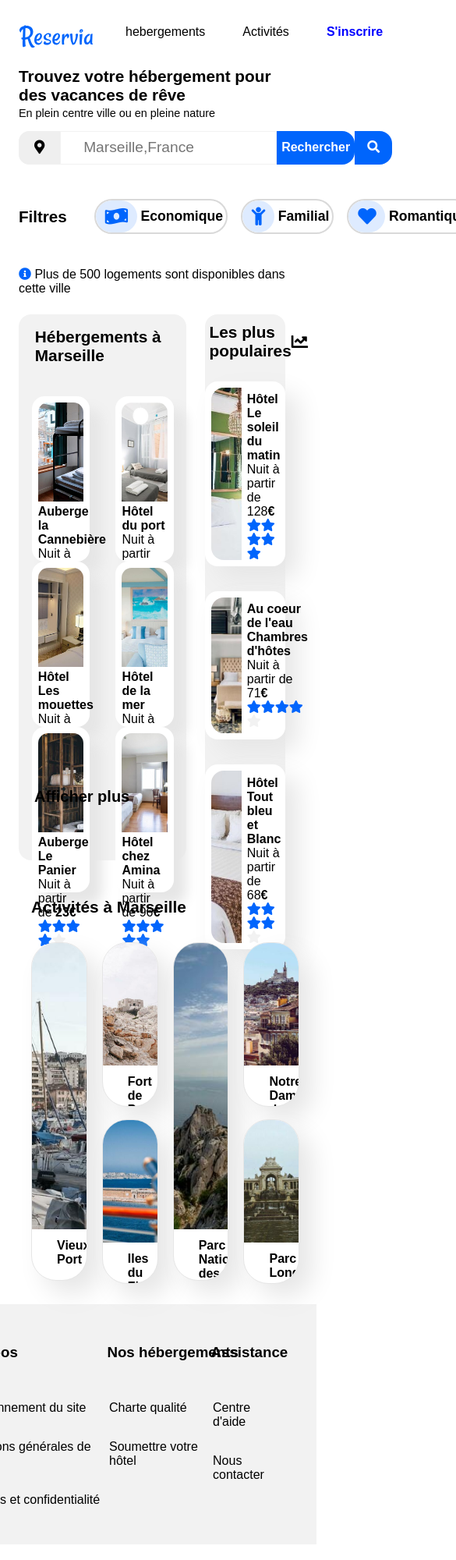
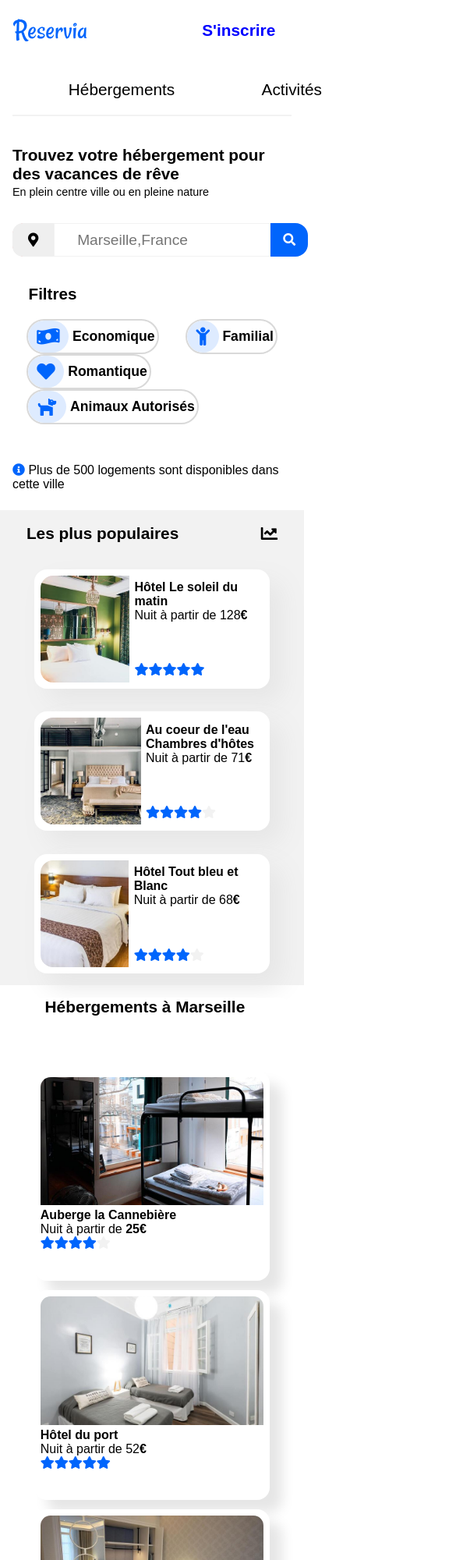
Before and after one commit to Dokkalfars/P2-Reservia, a plain HTML site: page Page_Accueil.html in a window 390 px wide. Shown: the top 2000 px of the page at 78% size, 585 px wide, since content can reach past the window. Drawn offline with Linux system fonts and the light colour scheme; a web font is replaced by a local one.

Commit message:
Version 3: Modification HTML et Responsive Mobile

```diff
--- a/Page_Accueil.html
+++ b/Page_Accueil.html
@@ -1,5 +1,5 @@
 <!DOCTYPE html>
-<html>
+<html lang="fr">
 <head>
 	<meta charset="utf-8">
 	<link rel="stylesheet" type="text/css" href="style.css">
@@ -8,50 +8,51 @@
 </head>
 <body>
 	<!-- Header -->
-	<header>
-			<img src="images/logo/Reservia.svg" alt="Logo Reservia">
-			<nav >
-				<ul id="navigation">
-					<li class="ElemNav"><a href="#HebergMarseille" class="lienpage">hebergements</a></li>
+	<header id="Entete">
+			<img src="images/logo/Reservia.svg" alt="Logo Reservia" id="LogoReservia" class="ElementEntete">
+			<nav id="navigation">
+				<ul id="navigationUL" class="ElementEntete">
+					<li class="ElemNav"><a href="#HebergMarseille" class="lienpage">Hébergements</a></li>
 					<li class="ElemNav"><a href="#activites" class="lienpage">Activités</a></li>
-					<li class="ElemNav"><a href="Logon" class="lienpage"><em>S'inscrire</em></a></li>
 				</ul>
 			</nav>
+			<a href="Logon" class="lienpage ElementEntete" id="Logon"><em>S'inscrire</em></a>
 	</header>
 
 	<!-- Section de Recherche -->
 	<section>
 		<h2>Trouvez votre hébergement pour des vacances de rêve</h2>
 		<p>En plein centre ville ou en pleine nature</p>
-		<section id="recherche">
+		<div id="recherche">
 			<button id="localisation"><i class="fas fa-map-marker-alt fa-lg elementsearch"></i></button>
 			<input type="search" id="mysearch" class="elementsearch" name="rechercher" placeholder="Marseille,France">
 			<button id="search" class="elementsearch">Rechercher</button>
 			<button id="IconSearch" class="elementsearch"><i class="fas fa-search"></i></button>
-		</section>
+		</div>
 
 		<section id="filtres">
 			<h3>Filtres</h3>
-			<div id="ContainerFiltres"><div>
-				<a href="hebergements.html#Economique"class="contentfiltre">
+			<div id="ContainerFiltres">
+				<div>
+					<a href="hebergements.html#Economique" class="contentfiltre">
 					<i class="fas fa-money-bill-wave fa-lg iconfiltre"></i>
 					Economique
 					</a>
 				</div>
 				<div>
-				<a href="hebergements.html#Familial"class="contentfiltre">
+					<a href="hebergements.html#Familial" class="contentfiltre">
 					<i class="fas fa-child fa-lg iconfiltre"></i>
 					Familial
 					</a>
 				</div>
 				<div>
-				<a href="hebergements.html#Romantique"class="contentfiltre">
+					<a href="hebergements.html#Romantique" class="contentfiltre">
 					<i class="fas fa-heart fa-lg iconfiltre fa-lg iconfiltre"></i>
 					Romantique
 					</a>
 				</div>
 				<div>
-				<a href="hebergements.html#Animaux"class="contentfiltre">
+					<a href="hebergements.html#Animaux" class="contentfiltre">
 					<i class="fas fa-dog fa-lg iconfiltre"></i>
 					Animaux Autorisés
 					</a>
@@ -68,70 +69,71 @@
 	</div>
 
 	<!-- Section regroupant Hergement Marseille et Populaires -->
-	<section id="Hebergements">
+	<div id="Hebergements">
 
 		<!-- sous Section Hebergement Marseille -->
 		<section id="HebergMarseille">
 			<h2 id="TitreMars">Hébergements à Marseille</h2>
-			<section class="ContHebergMarseille">
+			<div class="ContHebergMarseille">
 					<figure class="elementsMars">
 						<a href="">
 							<img src="images/hebergements/4_small/marcus-loke-WQJvWU_HZFo-unsplash.jpg" alt="Auberge la cannebière" class="imagesHeberg">
-
+						</a>
 							<figcaption><strong>Auberge la Cannebière</strong><br />
 							Nuit à partir de <strong>25€</strong> <br>
 							<i class="fas fa-star colorstar"></i><i class="fas fa-star colorstar"></i><i class="fas fa-star colorstar"></i><i class="fas fa-star colorstar"></i><i class="fas fa-star star"></i></figcaption>
-						</a>
+
 					</figure>
 					<figure class="elementsMars">
 						<a href="">
 							<img src="images/hebergements/4_small/fred-kleber-gTbaxaVLvsg-unsplash.jpg" alt="Hôtel du port" class="imagesHeberg">
+							</a>
 							<figcaption><strong>Hôtel du port</strong><br />
 							Nuit à partir de 52<strong>€</strong> <br>
 							<i class="fas fa-star colorstar"></i><i class="fas fa-star colorstar"></i><i class="fas fa-star colorstar"></i><i class="fas fa-star colorstar"></i><i class="fas fa-star colorstar"></i>
 							</figcaption>
-						</a>
+
 					</figure>
 					<figure class="elementsMars">
 						<a href="">
 							<img src="images/hebergements/4_small/reisetopia-B8WIgxA_PFU-unsplash.jpg" alt="Hôtel Les mouettes" class="imagesHeberg">
+							</a>
 							<figcaption><strong>Hôtel Les mouettes</strong><br />
 							Nuit à partir de 76<strong>€</strong> <br>
 							<i class="fas fa-star colorstar"></i><i class="fas fa-star colorstar"></i><i class="fas fa-star colorstar"></i><i class="fas fa-star colorstar"></i><i class="fas fa-star star"></i>
 							</figcaption>
-						</a>
 					</figure>
 					<figure class="elementsMars">
 						<a href="">
 							<img src="images/hebergements/4_small/annie-spratt-Eg1qcIitAuA-unsplash.jpg" alt="Hôtel de la mer"  class="imagesHeberg">
+							</a>
 							<figcaption><strong>Hôtel de la mer</strong><br />
 							Nuit à partir de 46<strong>€</strong><br>
 							<i class="fas fa-star colorstar"></i><i class="fas fa-star colorstar"></i><i class="fas fa-star colorstar"></i><i class="fas fa-star star"></i><i class="fas fa-star star"></i>
 							</figcaption>
-						</a>
 					</figure>
 					<figure class="elementsMars">
 						<a href="">
 							<img src="images/hebergements/4_small/nicate-lee-kT-ZyaiwBe0-unsplash.jpg" alt="Auberge Le Panier"  class="imagesHeberg">
+							</a>
 							<figcaption><strong>Auberge Le Panier</strong><br />
 							Nuit à partir de <strong>23€</strong> <br>
 							<i class="fas fa-star colorstar"></i><i class="fas fa-star colorstar"></i><i class="fas fa-star colorstar"></i><i class="fas fa-star colorstar"></i><i class="fas fa-star star"></i>
 							</figcaption>
-						</a>
 					</figure>
 					<figure class="elementsMars">
 						<a href="">
 							<img src="images/hebergements/4_small/febrian-zakaria-M6S1WvfW68A-unsplash.jpg" alt="Hôtel chez Amina"  class="imagesHeberg">
+							</a>
 							<figcaption><strong>Hôtel chez Amina</strong><br />
 							Nuit à partir de 96<strong>€</strong> <br>
 							<i class="fas fa-star colorstar"></i><i class="fas fa-star colorstar"></i><i class="fas fa-star colorstar"></i><i class="fas fa-star colorstar"></i><i class="fas fa-star colorstar"></i>
 							</figcaption>
-						</a>
 					</figure>
-			</section>
-			<section id="ShowMore">
+			</div>
+			<div id="ShowMore">
 				<a href="">Afficher plus</a>
-			</section>
+			</div>
 
 		</section>
 
@@ -140,10 +142,11 @@
 				<div id="TitrePop">
 					<h2>Les plus populaires</h2><i class="fas fa-chart-line fa-lg" id="iconPop"></i>
 				</div>
-				<section id="ContPopulaire">
+				<div id="ContPopulaire">
 					<figure class="BoxElementsPop">
 						<a href="" class="ElementsPop">
 							<img src="images/hebergements/4_small/emile-guillemot-Bj_rcSC5XfE-unsplash.jpg" alt="Hôtel Le soleil du matin"  class="imagesPop">
+							</a>
 							<figcaption class="DescriptionPop">
 								<div>
 									<strong>Hôtel Le soleil du matin</strong><br />
@@ -153,12 +156,12 @@
 									<i class="fas fa-star colorstar"></i><i class="fas fa-star colorstar"></i><i class="fas fa-star colorstar"></i><i class="fas fa-star colorstar"></i><i class="fas fa-star colorstar"></i>
 								</div>
 							</figcaption>
-						</a>
 					</figure>
 
 					<figure class="BoxElementsPop">
 						<a href="" class="ElementsPop">
 							<img src="images/hebergements/4_small/aw-creative-VGs8z60yT2c-unsplash.jpg" alt="Au coeur de l'eau Chambres d'hôtes"  class="imagesPop">
+							</a>
 							<figcaption class="DescriptionPop">
 								<div>
 									<strong>Au coeur de l'eau <br>
@@ -169,11 +172,11 @@
 									<i class="fas fa-star colorstar"></i><i class="fas fa-star colorstar"></i><i class="fas fa-star colorstar"></i><i class="fas fa-star colorstar"></i><i class="fas fa-star star"></i>
 								</div>
 							</figcaption>
-						</a>
 					</figure>
 					<figure class="BoxElementsPop">
 						<a href="" class="ElementsPop">
 							<img src="images/hebergements/4_small/febrian-zakaria-sjvU0THccQA-unsplash.jpg" alt="Hôtel Tout bleu et Blanc"  class="imagesPop">
+							</a>
 							<figcaption class="DescriptionPop">
 								<div>
 									<strong>Hôtel Tout bleu et Blanc</strong><br />
@@ -183,67 +186,58 @@
 									<i class="fas fa-star colorstar"></i><i class="fas fa-star colorstar"></i><i class="fas fa-star colorstar"></i><i class="fas fa-star colorstar"></i><i class="fas fa-star star"></i>
 								</div>
 							</figcaption>
-						</a>
 					</figure>
+				</div>
 		</section>
-		</section>
-	</section>
+	</div>
 
 	<!-- Section Activités -->
 	<section id="activites">
 		<h2>Activités à Marseille</h2>
-		<section id="ContActivites">
-			<section class="ContElemActivites">
-				<a href="">
-					<figure class="elementsFull">
-						<img src="images/activites/4_small/reno-laithienne-QUgJhdY5Fyk-unsplash.jpg" alt="Vieux Port"  class="imagesFullAct">
+		<div id="ContActivites">
+					<figure class="BoxAct">
+						<a href="" class="ElementAct">
+							<img src="images/activites/4_small/reno-laithienne-QUgJhdY5Fyk-unsplash.jpg" alt="Vieux Port"  class="imagesAct">
+							</a>
 							<figcaption class="DescriptionAct"><strong>Vieux Port</strong><br />
 							</figcaption>
 					</figure>
+					<figure class="BoxAct">
+						<a href="">
+							<img src="images/activites/4_small/paul-hermann-QFTrLdQIRhI-unsplash.jpg" alt="Fort de Pomègues"  class="imagesAct">
 							</a>
-			</section>
-			<section class="ContElemActivites">
-				<a href="">
-					<figure class="elementsHalf">
-						<img src="images/activites/4_small/paul-hermann-QFTrLdQIRhI-unsplash.jpg" alt="Fort de Pomègues"  class="imagesHalfAct">
 							<figcaption class="DescriptionAct"><strong>Fort de Pomègues</strong><br />
 							</figcaption>
 					</figure>
+					<figure class="BoxAct">
+						<a href="">
+							<img src="images/activites/4_small/kevin-hikari-rV_Qd1l-VXg-unsplash.jpg" alt="Iles du Fioul"  class="imagesAct">
 							</a>
-				<a href="">
-					<figure class="elementsHalf">
-						<img src="images/activites/4_small/kevin-hikari-rV_Qd1l-VXg-unsplash.jpg" alt="Iles du Fioul"  class="imagesHalfAct">
 							<figcaption class="DescriptionAct"><strong>Iles du Fioul</strong><br />
 							</figcaption>
 					</figure>
+					<figure class="BoxAct">
+						<a href="">
+							<img src="images/activites/4_small/kilyan-sockalingum-NR8-cBCN3aI-unsplash.jpg" alt="Parc Nationel des Calanques"  class="imagesAct">
 							</a>
-			</section>
-			<section class="ContElemActivites">
-				<a href="">
-					<figure class="elementsFull">
-						<img src="images/activites/4_small/kilyan-sockalingum-NR8-cBCN3aI-unsplash.jpg" alt="Parc Nationel des Calanques"  class="imagesFullAct">
 							<figcaption class="DescriptionAct"><strong>Parc Nationel des Calanques</strong><br />
 							</figcaption>
 					</figure>
+					<figure class="BoxAct">
+						<a href="">
+							<img src="images/activites/4_small/florian-wehde-xW9e8gdotxI-unsplash.jpg" alt="Notre-Dame-de-la-Garde"  class="imagesAct">
 							</a>
-			</section>
-			<section class="ContElemActivites">
-				<a href="">
-					<figure class="elementsHalf">
-						<img src="images/activites/4_small/florian-wehde-xW9e8gdotxI-unsplash.jpg" alt="Notre-Dame-de-la-Garde"  class="imagesHalfAct">
 							<figcaption class="DescriptionAct"><strong>Notre-Dame-de-la-Garde</strong><br />
 							</figcaption>
 					</figure>
+					<figure class="BoxAct">
+						<a href="">
+							<img src="images/activites/4_small/lena-paulin-wH2-EJoDcV0-unsplash.jpg" alt="Parc Longchamp"  class="imagesAct">
 							</a>
-				<a href="">
-					<figure class="elementsHalf">
-						<img src="images/activites/4_small/lena-paulin-wH2-EJoDcV0-unsplash.jpg" alt="Parc Longchamp"  class="imagesHalfAct">
 							<figcaption class="DescriptionAct"><strong>Parc Longchamp</strong><br />
 							</figcaption>
 					</figure>
-				</a>
-			</section>
-		</section>
+		</div>
 	</section>
 
 	<!-- Footer -->
@@ -251,23 +245,23 @@
 		<nav class="propos">
 			<h3>A propos</h3>
 			<ul>
-				<li><a href="">Fonctionnement du site</a></li>
-				<li><a href="">Conditions générales de ventes</a></li>
-				<li><a href="">Données et confidentialité</a></li>
+				<li class="ElementPropos"><a href="">Fonctionnement du site</a></li>
+				<li class="ElementPropos"><a href="">Conditions générales de ventes</a></li>
+				<li class="ElementPropos"><a href="">Données et confidentialité</a></li>
 			</ul>
 		</nav>
 		<nav class="propos">
 			<h3>Nos hébergements</h3>
 			<ul>
-				<li><a href="">Charte qualité</a></li>
-				<li><a href="">Soumettre votre hôtel</a></li>
+				<li class="ElementPropos"><a href="">Charte qualité</a></li>
+				<li class="ElementPropos"><a href="">Soumettre votre hôtel</a></li>
 			</ul>
 		</nav>
 		<nav class="propos">
 			<h3>Assistance</h3>
 			<ul>
-				<li><a href="">Centre d'aide</a></li>
-				<li><a href="mailto:contact@reservia.com">Nous contacter</a></li>
+				<li class="ElementPropos"><a href="">Centre d'aide</a></li>
+				<li class="ElementPropos"><a href="mailto:contact@reservia.com">Nous contacter</a></li>
 			</ul>
 		</nav>
 	</footer>
--- a/style.css
+++ b/style.css
@@ -14,7 +14,7 @@
 body {
 	font-family: Raleway, Arial, Verdana, sans-serif;
 	color: black;
-	padding: 1em;
+	padding: 0.5em;
 }
 
 h2 {
@@ -44,16 +44,42 @@ a:hover {
 
 /*Header*/
 
-header {
-	display: flex;
-	justify-content: space-between;
+#Entete {
+	display: grid ;
+	align-items: center;
+	width: 100%;
 }
 
-/*Navigation*/
+#LogoReservia {
+	grid-row-start: 1;
+	grid-row-end: 2;
+	grid-column-start: 1;
+	grid-column-end: 8;
+	}
 
 #navigation {
+	grid-row-start: 1;
+	grid-row-end: 2;
+	grid-column-start: 7;
+	grid-column-end: 9;
+	}
+
+#navigationUL {
 	display: flex;
+	justify-content:space-around;
 }
+
+#Logon {
+	grid-row-start: 1;
+	grid-row-end: 2;
+	grid-column-start: 9;
+	grid-column-end: 10;
+	text-align: center;
+	}
+
+
+
+/*Navigation*/
 
 ul
 {
@@ -62,16 +88,16 @@ ul
 
 nav li
 {
-	margin-right: 3em;
+/*	margin-right: 3em; */
 }
 
 nav {
-	margin-top: -2.5em;
+	margin-top: -2em;
 }
 
 li {
 	padding-top: 2em;
-	margin-top: -0em;
+	margin-top: 0em;
 }
 
 .ElemNav:hover {
@@ -231,7 +257,7 @@ p {
 
 #TitreMars {
 	padding-left: 1em;
-	margin: 0em 0em 0em 1em
+	margin: 0em 0em 0em 1em;
 	width: 90%;
 	height: 10%;
 }
@@ -308,18 +334,20 @@ p {
 	height: 35%;
 	padding: 0.5em;
 	border-radius: 1em;
+	display: flex;
+	justify-content: flex-start;
 }
 
 .ElementsPop {
-	display: flex;
+
 	height: 100%;
-	width: 100%;
+	width: 45%;
 }
 
 .imagesPop {
 	object-fit: cover;
 	height: 100%;
-	width: 45%;
+	width: 100%;
 	border-radius: 1em 0em 0em 1em;
 }
 
@@ -337,59 +365,86 @@ p {
 }
 
 #ContActivites {
-	display: flex;
-	justify-content: space-between;
-	height: 30em;
+	display: grid;
+	grid-template-columns: 24% 24% 24% 24%;
+	grid-template-rows: 9% 9% 9% 9% 9% 9% 9% 9% 9% 9%;
+	grid-column-gap: 1em;
+	height: 600px;
 	width: 100%;
 }
 
-.ContElemActivites {
-	height: 100%;
-	width: 25%;
-	margin-left: -2.5em;
-}
-
-.elementsFull {
-	background-color: white;
-	height: 90%;
-	width: 90%;
-	border: solid 0.1em #e6e6e6;
-	border-radius: 2em;
+.BoxAct {
+	margin: 2em 0em 2em -1em;
+	max-height: 100%;
+	width: 100%;
+	border: solid 2px #f2f2f2;
+	border-radius: 1em;
 	box-shadow: 1em 1em 2em #e6e6e6;
 	overflow: hidden;
 }
 
-.elementsHalf {
-	background-color: white;
-	height: 43.5%;
-	width: 90%;
-	border: solid 0.1em #e6e6e6;
-	border-radius: 2em;
-	box-shadow: 1em 1em 2em #e6e6e6;
-	overflow: hidden;
+.BoxAct:nth-child(1) {
+	grid-row-start: 1;
+	grid-row-end: 11;
+	grid-column-start: 1;
+	grid-column-end: 2;
+}
+
+.BoxAct:nth-child(2) {
+	grid-row-start: 1;
+	grid-row-end: 7;
+	grid-column-start: 2;
+	grid-column-end: 3;
+}
+
+.BoxAct:nth-child(3) {
+	grid-row-start: 6;
+	grid-row-end: 11;
+	grid-column-start: 2;
+	grid-column-end: 3;
+}
+
+.BoxAct:nth-child(4) {
+	grid-row-start: 1;
+	grid-row-end: 11;
+	grid-column-start: 3;
+	grid-column-end: 4;
+}
+
+.BoxAct:nth-child(5) {
+	grid-row-start: 1;
+	grid-row-end: 6;
+	grid-column-start: 4;
+	grid-column-end: 5;
+}
+
+.BoxAct:nth-child(6) {
+	grid-row-start: 6;
+	grid-row-end: 11;
+	grid-column-start: 4;
+	grid-column-end: 5;
 }
 
 .DescriptionAct {
 	padding: 0.5em 0em 0em 2em;
+	background-color: white;
+	height: 18%;
+
 }
 
-.imagesFullAct {
+.imagesAct {
 	object-fit: cover;
 	width: 100%;
-	height: 85%;
+	height: 82%;
+	border-radius: 1em 1em 0em 0em;
 }
 
-.imagesHalfAct {
-	object-fit: cover;
-	width: 100%;
-	height: 75%;
-}
 
 /*Footer*/
 
 #basdepage {
 	background-color: #f2f2f2;
-	margin: 0em -2.5em -2.5em -2.5em;
+	margin: 0em -1em -1em -1em;
 	padding: 1em 0em 2em 0em;
 	display: flex;
 	justify-content: space-around;
@@ -404,7 +459,7 @@ nav h3 {
 	margin-left: 2em;
 }
 
-/*Modification Pour Ecran PC avec 1024 < W */
+/*Modification Pour Ecran PC avec 1024px < W */
 
 @media screen and (min-width: 1024px) {
 	#IconSearch {
@@ -412,7 +467,7 @@ nav h3 {
 	}
 }
 
-/* Modification Pour Tablette avec 768 < W < 1024 */
+/* Modification Pour Tablette avec 768px < W < 1024px */
 
 @media screen and (min-width: 768px) and (max-width: 1023px) {
 
@@ -437,7 +492,6 @@ nav h3 {
 	}
 
 	#populaires {
-		flex-direction: column;
 		width: 100%;
 		height: 30%;
 		margin-left: 0em;
@@ -465,4 +519,219 @@ nav h3 {
 		height: 70%;
 		background-color: white;
 	}
+
+	#ContActivites {
+	grid-template-columns: 30% 30% 30% ;
+	grid-template-rows: 50% 50%;
+	grid-column-gap: 1em;
+	margin-left: 1em;
+	height: 600px;
+	width: 100%;
+	}
+
+	.BoxAct:nth-child(1) {
+	grid-row-start: 1;
+	grid-row-end: 2;
+	grid-column-start: 1;
+	grid-column-end: 2;
 }
+
+.BoxAct:nth-child(2) {
+	grid-row-start: 1;
+	grid-row-end: 2;
+	grid-column-start: 2;
+	grid-column-end: 3;
+}
+
+.BoxAct:nth-child(3) {
+	grid-row-start: 1;
+	grid-row-end: 2;
+	grid-column-start: 3;
+	grid-column-end: 4;
+}
+
+.BoxAct:nth-child(4) {
+	grid-row-start: 2;
+	grid-row-end: 3;
+	grid-column-start: 1;
+	grid-column-end: 2;
+}
+
+.BoxAct:nth-child(5) {
+	grid-row-start: 2;
+	grid-row-end: 3;
+	grid-column-start: 2;
+	grid-column-end: 3;
+}
+
+.BoxAct:nth-child(6) {
+	grid-row-start: 2;
+	grid-row-end: 3;
+	grid-column-start: 3;
+	grid-column-end: 4;
+}
+
+.imagesAct {
+	height: 77%;
+}
+
+.propos {
+	margin: 1em 0em 0em 1em;
+}
+
+}
+
+/* Modification Pour Telephone avec W < 767px */
+
+@media screen and (max-width: 767px) {
+
+	#Entete {
+			grid-template-columns: 1fr 1fr;
+			width: 100%;
+		}
+	#LogoReservia {
+		grid-row-start: 1;
+		grid-row-end: 2;
+		grid-column-start: 1;
+		grid-column-end: 2;
+		}
+	#navigation {
+		grid-row-start: 2;
+		grid-row-end: 3;
+		grid-column-start: 1;
+		grid-column-end: 3;
+		font-size: 1.3em;
+		width: 100%;
+		justify-content: normal;
+		}
+	#Logon {
+		grid-row-start: 1;
+		grid-row-end: 2;
+		grid-column-start: 2;
+		grid-column-end: 3;
+		text-align: right;
+		font-size: 1.3em;
+		padding-right: 1em;
+		}
+
+	#navigationUL {
+		border-bottom: solid 0.1em #f2f2f2;
+	}
+
+	.ElemNav {
+			padding: 3em 25% 1em 10%;
+			margin-bottom: 0em;
+			text-align: center;
+	}
+
+	.ElemNav:hover {
+	border-top: none;
+	border-bottom: solid 0.2em #609ffd;
+}
+
+	#recherche {
+		margin-top: 2em;
+		background-color: red;
+		width: 100%;
+	}
+
+	.elementsearch:nth-child(2) {
+		flex: 10;
+	}
+
+	#search {
+		display: none;
+	}
+
+	#filtres {
+		flex-direction: column;
+		align-items: normal;
+		width: 100%;
+	}
+
+	#filtres h3 {
+		margin: 0em 0em 1em 1em;
+	}
+
+	#ContainerFiltres {
+		flex-wrap: wrap;
+		margin-left: 1em;
+		margin-bottom: 1em;
+		align-content: space-around;
+	}
+
+	#Hebergements {
+		flex-direction: column-reverse;
+		justify-content: start;
+		height: 2500px;
+	}
+
+	#populaires {
+		width: 100%;
+		height: 25%;
+		margin-left: -1em;
+		border-radius: 0em;
+		padding: 0em 1em 0em 1em;
+	}
+
+
+	.BoxElementsPop {
+		height: 25%;
+		width: 80%;
+		margin: 0em;
+	}
+
+	#HebergMarseille {
+		width: 100%;
+		height: 75%;
+		margin-top: 1em;
+		background-color: white;
+	}
+
+	.ContHebergMarseille {
+		flex-direction: column;
+		flex-wrap: nowrap;
+		align-items: center;
+		height: 90%
+	}
+
+	#TitreMars {
+		height: 10%;
+	}
+
+	.elementsMars {
+		width: 80%;
+		height: 15%;
+	}
+
+	.activites {
+		width: 100%;
+	}
+
+	#ContActivites {
+		display: flex;
+		flex-direction: column;
+		width: 100%;
+		align-items: center;
+		justify-content: space-around;
+		height: 1800px;
+	}
+
+	.BoxAct {
+		height: 16.6% ;
+		width: 80%;
+	}
+
+	#basdepage {
+	display: flex;
+	flex-direction: column;
+	align-items: flex-start;
+}
+	.propos {
+	margin: 1em 0em 0em 1em;
+}
+
+	.ElementPropos {
+		margin-top: -1em;
+	}
+}
```
Lines whose indentation alone changed are shown as unchanged.
